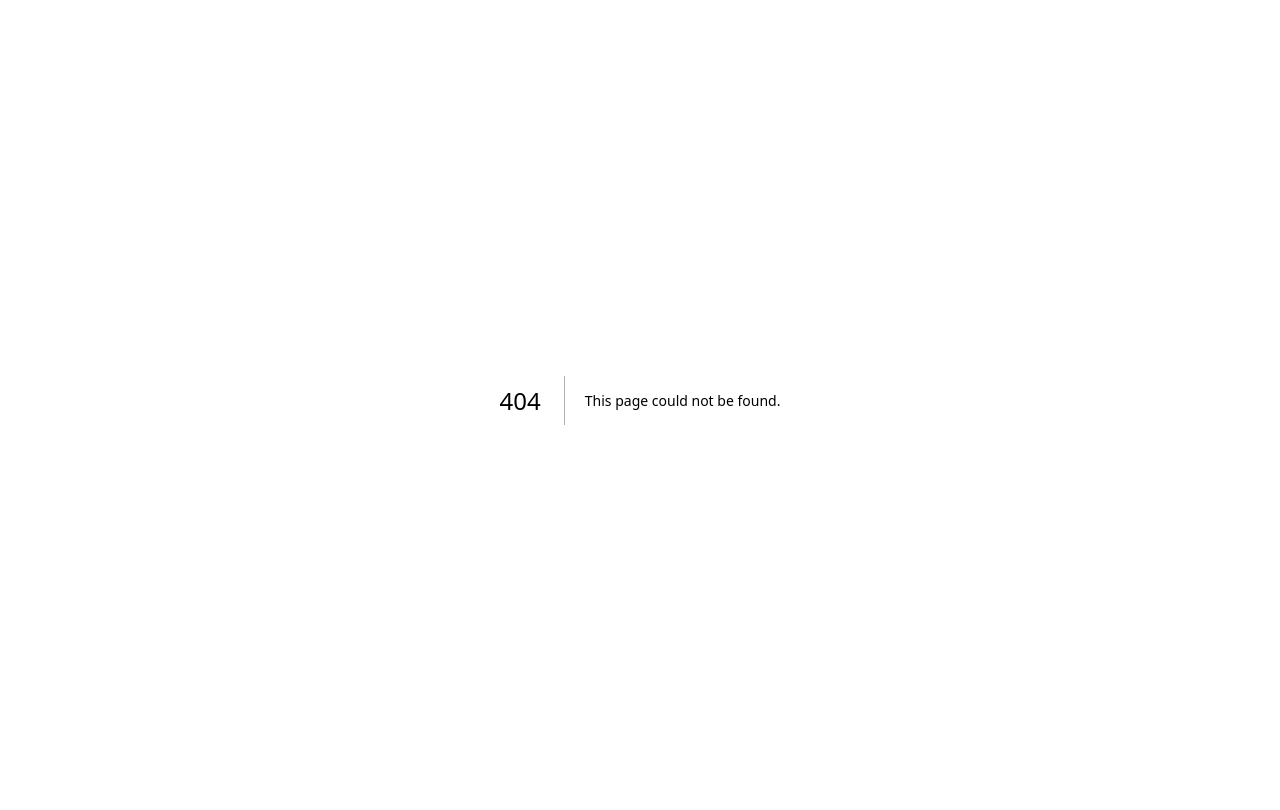
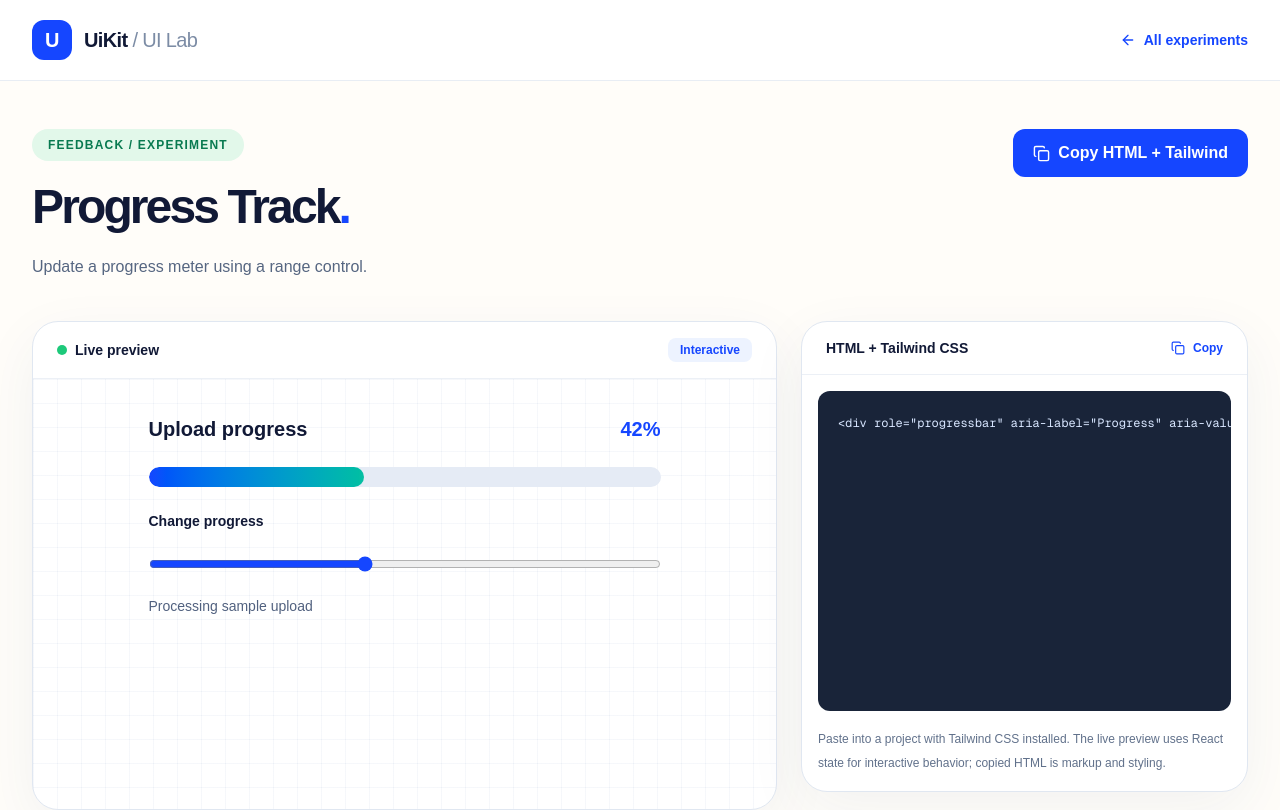
Before and after one commit to itzmitto/Ui-Kit, a Next.js app: page /ui-lab/progress-track in a window 1280 px wide. Before the commit this address had no page. Shown: the top 810 px of the page. Built offline with nearby package versions, Linux system fonts and the light colour scheme.

Commit message:
feat(ui-lab): add Progress Track interactive example

```diff
--- /dev/null
+++ b/src/app/ui-lab/progress-track/page.tsx
@@ -0,0 +1,83 @@
+"use client";
+
+import { useState } from "react";
+import Link from "next/link";
+import { ArrowLeft, ArrowRight, Check, Copy } from "lucide-react";
+
+/**
+ * Progress Track is an isolated interactive example for the UiKit UI Lab.
+ * It does not depend on other unmerged feature branches or replace existing kits.
+ * Copy the HTML + Tailwind snippet and adapt its behavior to your application.
+ */
+const snippet = "<div role=\"progressbar\" aria-label=\"Progress\" aria-valuemin=\"0\" aria-valuemax=\"100\" aria-valuenow=\"42\" class=\"h-4 overflow-hidden rounded-full bg-slate-200\"><div class=\"h-full w-[42%] rounded-full bg-blue-600\"></div></div>";
+
+export default function Page() {
+  const [copied, setCopied] = useState(false);
+  const [progress,setProgress] = useState(42);
+
+  async function copySnippet() {
+    try {
+      await navigator.clipboard.writeText(snippet);
+      setCopied(true);
+    } catch {
+      setCopied(false);
+    }
+  }
+
+  return (
+    <main className="min-h-screen bg-[#fffdf9] text-[#111936]">
+      <header className="border-b border-[#e8edf4] bg-white">
+        <div className="mx-auto flex max-w-[1440px] items-center justify-between gap-4 px-5 py-5 sm:px-8">
+          <Link href="/" className="flex items-center gap-3 font-black tracking-[-.04em]">
+            <span className="grid size-10 place-items-center rounded-xl bg-[#1546ff] text-xl text-white">U</span>
+            <span className="text-xl">UiKit <span className="font-medium text-[#7c8ca5]">/ UI Lab</span></span>
+          </Link>
+          <Link href="/ui-lab" className="inline-flex items-center gap-2 text-sm font-bold text-[#1546ff] hover:underline">
+            <ArrowLeft size={16} /> All experiments
+          </Link>
+        </div>
+      </header>
+
+      <div className="mx-auto max-w-[1440px] px-5 pb-20 pt-12 sm:px-8">
+        <div className="flex flex-wrap items-start justify-between gap-5">
+          <div className="max-w-3xl">
+            <p className="mb-4 inline-flex rounded-full bg-[#e2f8ea] px-4 py-2 text-xs font-black uppercase tracking-widest text-[#087a50]">Feedback / experiment</p>
+            <h1 className="text-4xl font-black leading-tight tracking-[-.06em] sm:text-5xl">Progress Track<span className="text-[#1546ff]">.</span></h1>
+            <p className="mt-4 max-w-2xl text-base leading-7 text-[#566681]">Update a progress meter using a range control.</p>
+          </div>
+          <button type="button" onClick={copySnippet} className="inline-flex items-center gap-2 rounded-xl bg-[#1546ff] px-5 py-3 font-bold text-white transition hover:bg-[#0038d6]">
+            {copied ? <Check size={17} /> : <Copy size={17} />} {copied ? "Copied" : "Copy HTML + Tailwind"}
+          </button>
+        </div>
+
+        <div className="mt-10 grid items-start gap-6 lg:grid-cols-[minmax(0,1.25fr)_minmax(320px,.75fr)]">
+          <section aria-label="Interactive component preview" className="min-w-0 overflow-hidden rounded-[26px] border border-[#e0e7f1] bg-white shadow-[0_18px_60px_rgba(35,65,123,.06)]">
+            <div className="flex items-center justify-between border-b border-[#ecf0f6] px-6 py-4">
+              <span className="flex items-center gap-2 text-sm font-bold"><span className="size-2.5 rounded-full bg-[#1dc97a]" /> Live preview</span>
+              <span className="rounded-lg bg-[#edf3ff] px-3 py-1 text-xs font-bold text-[#1546ff]">Interactive</span>
+            </div>
+            <div className="min-h-[430px] bg-[linear-gradient(rgba(24,64,150,.04)_1px,transparent_1px),linear-gradient(90deg,rgba(24,64,150,.04)_1px,transparent_1px)] bg-[size:24px_24px] p-6 sm:p-9">
+              <div className="mx-auto max-w-lg space-y-6"><div className="flex justify-between"><strong className="text-xl">Upload progress</strong><span className="text-xl font-black text-[#1546ff]">{progress}%</span></div><div role="progressbar" aria-label="Upload progress" aria-valuemin={0} aria-valuemax={100} aria-valuenow={progress} className="h-5 overflow-hidden rounded-full bg-[#e5ebf5]"><div className="h-full rounded-full bg-linear-to-r from-[#1546ff] to-[#09bfa2] transition-all duration-200" style={{width:`${progress}%`}}/></div><label htmlFor="progress-slider" className="block text-sm font-semibold">Change progress</label><input id="progress-slider" type="range" min={0} max={100} value={progress} onChange={e=>setProgress(Number(e.target.value))} className="w-full accent-[#1546ff]"/><p className="text-sm text-[#51617f]">{progress===100?'Upload complete':progress===0?'Waiting to start':'Processing sample upload'}</p></div>
+            </div>
+          </section>
+
+          <section aria-label="Copyable HTML source" className="min-w-0 overflow-hidden rounded-[26px] border border-[#e0e7f1] bg-white shadow-[0_18px_60px_rgba(35,65,123,.06)]">
+            <div className="flex items-center justify-between border-b border-[#ecf0f6] px-6 py-4">
+              <h2 className="text-sm font-black">HTML + Tailwind CSS</h2>
+              <button type="button" onClick={copySnippet} className="flex items-center gap-2 text-xs font-bold text-[#1546ff]"><Copy size={14}/> Copy</button>
+            </div>
+            <div className="p-4">
+              <pre className="max-h-[530px] min-h-[320px] overflow-auto rounded-xl bg-[#192439] p-5 text-[12px] leading-6 text-[#d8e6ff]"><code>{snippet}</code></pre>
+              <p className="mt-4 text-xs leading-6 text-[#61718b]">Paste into a project with Tailwind CSS installed. The live preview uses React state for interactive behavior; copied HTML is markup and styling.</p>
+            </div>
+          </section>
+        </div>
+        <div className="mt-8 rounded-2xl border border-[#dfe7f2] bg-[#f0f6ff] p-6">
+          <h2 className="text-base font-black">Implementation notes</h2>
+          <p className="mt-2 text-sm leading-7 text-[#52647e]">This is an isolated UI example. The starter-kit registry and your own component designs remain untouched. To connect actions to real data, add your own event handlers, validation and API calls.</p>
+          <Link href="/starter-kits" className="mt-4 inline-flex items-center gap-2 text-sm font-bold text-[#1546ff]">Open Starter Kits <ArrowRight size={16}/></Link>
+        </div>
+      </div>
+    </main>
+  );
+}
```
Also changed, not shown: 2 other files (tests, documents, lock files or other folders).
